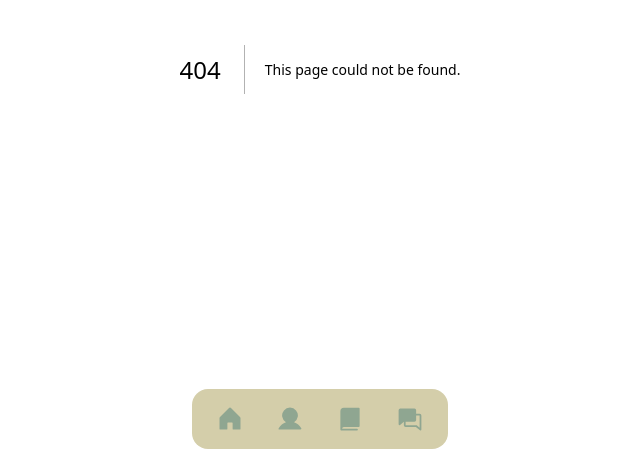
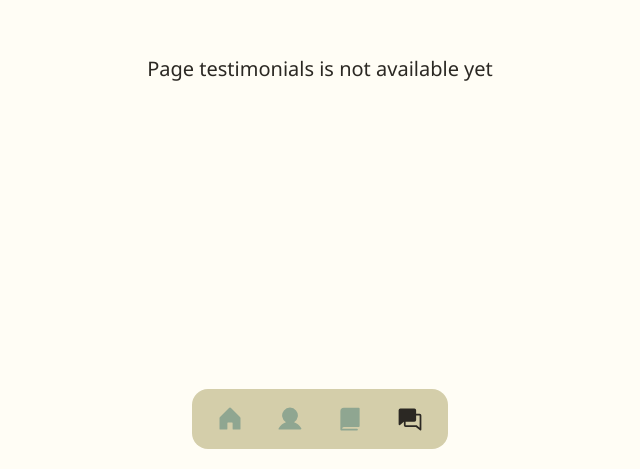
Before and after one commit to fantasyfuerte/portfolio, a Next.js app: page /testimonials in a window 1280 px wide. Before the commit this address had no page. Shown: the part 331-800 px from the top of the page, without its empty margins (320-960 px from the left). Built offline with nearby package versions, Linux system fonts and the light colour scheme.

Commit message:
Making testimonials page

```diff
--- a/data.tsx
+++ b/data.tsx
@@ -30,7 +30,7 @@ export const navbarLinks = [
   { name: "Projects", href: "/projects", icon: <PiBookFill size={28} /> },
   {
     name: "Testimonial",
-    href: "/testimonial",
+    href: "/testimonials",
     icon: <PiChatsFill size={28} />,
   },
 ];
--- /dev/null
+++ b/src/app/(routes)/testimonials/page.tsx
@@ -0,0 +1,11 @@
+function TestimonialsPage() {
+  return (
+    <div className="h-screen bg-basicBackground grid place-items-center">
+      <h5 className="text-center text-primary text-xl px-10">
+        Page testimonials is not available yet
+      </h5>
+    </div>
+  );
+}
+
+export default TestimonialsPage;
```
